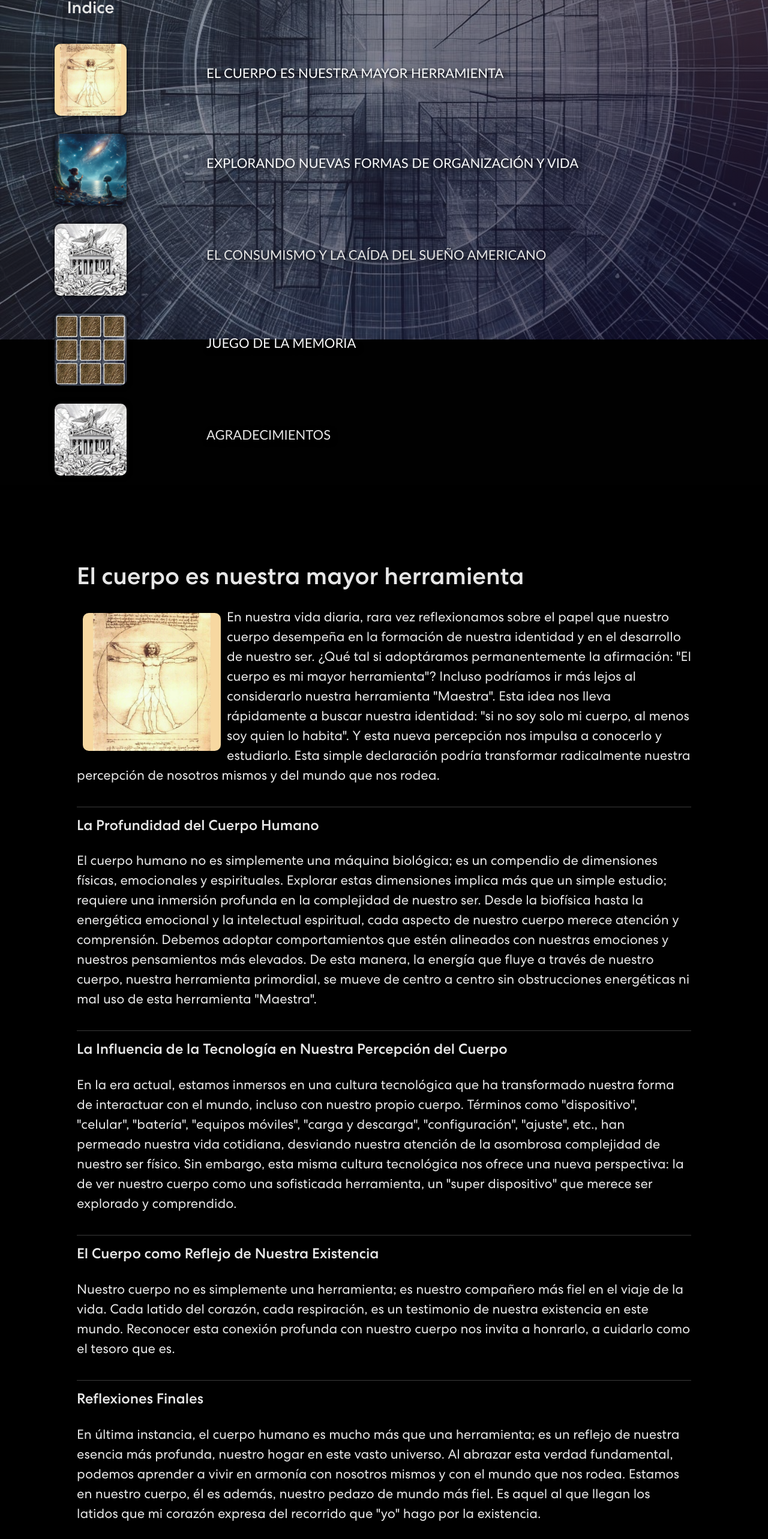
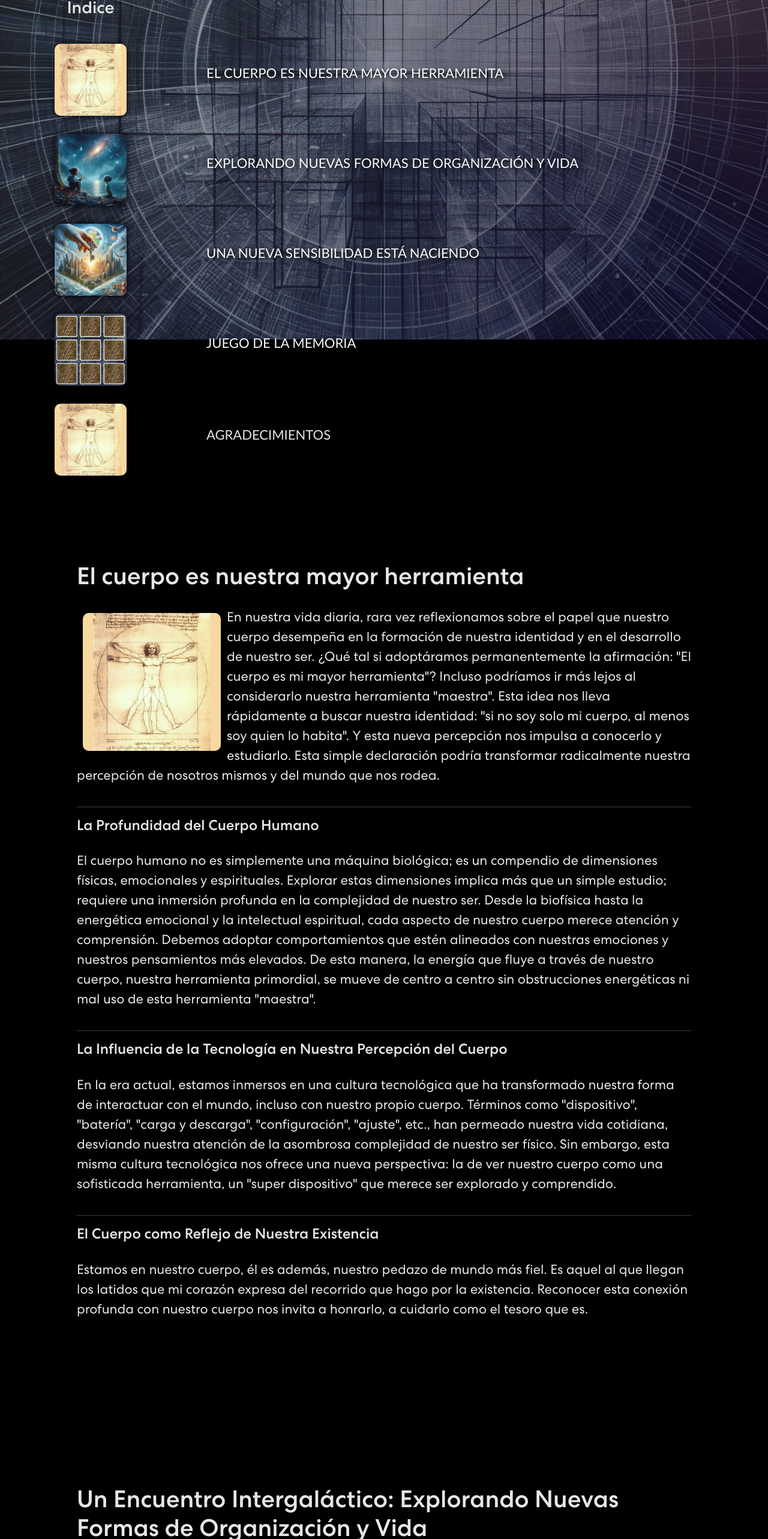
Before and after one commit to lucianatux/revista, a React (Create React App) app in the folder revista/: page / in a window 1280 px wide. Shown: the part 234-2800 px from the top of the page at 60% size. Built offline with nearby package versions, Linux system fonts and the light colour scheme.

Commit message:
tema tres

```diff
--- a/revista/src/App.css
+++ b/revista/src/App.css
@@ -246,7 +246,7 @@ background-image: url("../src/assets/img/tema1.jpg");
   background-image: url("../src/assets/img/tema2.jpg");
 }
 .tema3{
-  background-image: url("../src/assets/img/tema3c.jpg");
+  background-image: url("../src/assets/img/tema3.jpg");
 }
 .tema4{
   background-image: url("../src/assets/img/memo4.jpg");
--- a/revista/src/App.js
+++ b/revista/src/App.js
@@ -6,6 +6,7 @@ import {Menu} from './components/Menu';
 import {Home} from './components/Home';
 import {One} from './components/One';
 import {Two} from './components/Two';
+import {Three} from './components/Three';
 import { MemoryGame } from './components/MemoryGame';
 
 function App() {
@@ -16,6 +17,7 @@ function App() {
      <Home />
      <One/>
      <Two/>
+     <Three/>
      <MemoryGame />
     </div>
   );
--- a/revista/src/components/Header.js
+++ b/revista/src/components/Header.js
@@ -47,13 +47,13 @@ export const Header = () => {
                 Inicio
               </Nav.Link>
               <Nav.Link href="#tema1" className="text-light tabs">
-                Tema 1
+                Talleres
               </Nav.Link>
               <Nav.Link href="#tema2" className="text-light tabs">
-                Tema 2
+                Agradecimientos
               </Nav.Link>
               <Nav.Link href="#tema3" className="text-light tabs">
-                Tema 3
+                Contacto
               </Nav.Link>
             </Nav>
           </Navbar.Collapse>
--- a/revista/src/components/Home.js
+++ b/revista/src/components/Home.js
@@ -1,6 +1,6 @@
 export const Home = () => {
   return (
-    <div className="section-app">
+    <div className="section-app" id="inicio">
       <div className="row">
         <div className="themes col-sm-12 col-md-3">
           <h3 className="indice">Indice</h3>
@@ -26,14 +26,16 @@ export const Home = () => {
         </div>
       </div>
       </a>
+      <a href="#three" className="text-light">
       <div className="row">
         <div className="themes col-sm-12 col-md-3 ">
           <div className=" theme tema3"></div>
         </div>
         <div className="titles col-sm-12 col-md-9 ">
-          El consumismo y la caída del sueño americano
+        Una nueva sensibilidad está naciendo
         </div>
       </div>
+      </a>
       <a href="#game" className="text-light">
       <div className="row">
         <div className="themes col-sm-12 col-md-3 ">
@@ -46,7 +48,7 @@ export const Home = () => {
       </a>
       <div className="row">
         <div className="themes col-sm-12 col-md-3 ">
-          <div className=" theme tema3"></div>
+          <div className=" theme tema1"></div>
         </div>
         <div className="titles col-sm-12 col-md-9 ">
           Agradecimientos
--- a/revista/src/components/One.js
+++ b/revista/src/components/One.js
@@ -12,7 +12,7 @@ export const One = () => {
           en el desarrollo de nuestro ser. ¿Qué tal si adoptáramos
           permanentemente la afirmación: "El cuerpo es mi mayor herramienta"?
           Incluso podríamos ir más lejos al considerarlo nuestra herramienta
-          "Maestra". Esta idea nos lleva rápidamente a buscar nuestra
+          "maestra". Esta idea nos lleva rápidamente a buscar nuestra
           identidad: "si no soy solo mi cuerpo, al menos soy quien lo habita".
           Y esta nueva percepción nos impulsa a conocerlo y estudiarlo.
           Esta simple declaración podría transformar radicalmente nuestra
@@ -31,15 +31,15 @@ export const One = () => {
         con nuestras emociones y nuestros pensamientos más elevados.
         De esta manera, la energía que fluye a través de nuestro cuerpo,
         nuestra herramienta primordial, se mueve de centro a centro sin
-         obstrucciones energéticas ni mal uso de esta herramienta "Maestra".
+         obstrucciones energéticas ni mal uso de esta herramienta "maestra".
         </p>
         <hr />
         <h4>La Influencia de la Tecnología en Nuestra Percepción del Cuerpo</h4>
         <p className="article-p">
         En la era actual, estamos inmersos en una cultura tecnológica que ha
         transformado nuestra forma de interactuar con el mundo, incluso con
-         nuestro propio cuerpo. Términos como "dispositivo", "celular",
-         "batería", "equipos móviles", "carga y descarga", "configuración",
+         nuestro propio cuerpo. Términos como "dispositivo",
+         "batería", "carga y descarga", "configuración",
           "ajuste", etc., han permeado
           nuestra vida cotidiana, desviando nuestra atención de la asombrosa
            complejidad de nuestro ser físico. Sin embargo, esta misma cultura
@@ -50,23 +50,11 @@ export const One = () => {
         <hr />
         <h4>El Cuerpo como Reflejo de Nuestra Existencia</h4>
         <p className="article-p">
-          Nuestro cuerpo no es simplemente una herramienta; es nuestro compañero
-          más fiel en el viaje de la vida. Cada latido del corazón, cada
-          respiración, es un testimonio de nuestra existencia en este mundo.
+        Estamos en nuestro cuerpo, él es además, nuestro pedazo de mundo
+          más fiel. Es aquel al que llegan los latidos que mi corazón
+          expresa del recorrido que hago por la existencia.
           Reconocer esta conexión profunda con nuestro cuerpo nos invita a
           honrarlo, a cuidarlo como el tesoro que es.
-        </p>
-        <hr/>
-        <h4>Reflexiones Finales</h4>
-        <p className="article-p">
-          En última instancia, el cuerpo humano es mucho más que una
-          herramienta; es un reflejo de nuestra esencia más profunda, nuestro
-          hogar en este vasto universo. Al abrazar esta verdad fundamental,
-          podemos aprender a vivir en armonía con nosotros mismos y con el mundo
-          que nos rodea.
-          Estamos en nuestro cuerpo, él es además, nuestro pedazo de mundo
-          más fiel. Es aquel al que llegan los latidos que mi corazón
-          expresa del recorrido que "yo" hago por la existencia.
         </p>
       </div>
     </div>
--- a/revista/src/components/Three.js
+++ b/revista/src/components/Three.js
@@ -0,0 +1,44 @@
+import imgThree from '../assets/img/tema3.jpg';
+
+export const Three = () => {
+  return (
+    <div>
+      <div id="three" className="article-div">
+        <h1>Una nueva sensibilidad está naciendo</h1>
+        <p className="article-p">
+        <img src={imgThree} alt="" className="article-img"/>
+«... está naciendo una sensibilidad que se
+corresponde con los nuevos tiempos. Es una sensibilidad que capta al mundo como una globalidad y
+que advierte que las dificultades de las personas en cualquier lugar terminan implicando a otras aunque
+se encuentren a mucha distancia. Las comunicaciones, el intercambio de bienes y el veloz
+desplazamiento de grandes contingentes humanos de un punto a otro, muestran ese proceso de
+mundialización creciente. También están surgiendo nuevos criterios de acción al comprenderse la
+globalidad de muchos problemas, advirtiéndose que la tarea de aquellos que quieren un mundo mejor
+será efectiva si se la hace crecer desde el medio en el que se tiene alguna influencia.
+<br/><br/> A diferencia de
+otras épocas llenas de frases huecas con las que se buscaba reconocimiento externo, hoy se empieza a
+valorar el trabajo humilde y sentido mediante el cual no se pretende agrandar la propia figura sino
+cambiar uno mismo y ayudar a hacerlo al medio inmediato familiar, laboral y de relación.
+<br/><br/>Los que
+quieren realmente a la gente no desprecian esa tarea sin estridencias, incomprensible en cambio para
+cualquier oportunista formado en el antiguo paisaje de los líderes y la masa, paisaje en el que él
+aprendió a usar a otros para ser catapultado hacia la cúspide social.
+<br/><br/>Cuando alguien comprueba que el
+individualismo esquizofrénico ya no tiene salida y comunica abiertamente a todos sus conocidos qué es
+lo que piensa y qué es lo que hace sin el ridículo temor a no ser comprendido; cuando se acerca a otros;
+cuando se interesa por cada uno y no por una masa anónima; cuando promueve el intercambio de ideas
+y la realización de trabajos en conjunto; cuando claramente expone la necesidad de multiplicar esa
+tarea de reconexión en un tejido social destruido por otros; cuando siente que aún la persona más
+«insignificante» es de superior calidad humana que cualquier desalmado puesto en la cumbre de la
+coyuntura epocal... cuando sucede todo esto, es porque en el interior de ese alguien comienza a hablar
+nuevamente el Destino que ha movido a los pueblos en su mejor dirección evolutiva, ese Destino tantas
+veces torcido y tantas veces olvidado, pero re-encontrado siempre en los recodos de la historia. No
+solamente se vislumbra una nueva sensibilidad, un nuevo modo de acción sino, además, una nueva
+actitud moral y una nueva disposición táctica frente a la vida»
+<br/><br/>
+Extraído de 'Cartas a mis amigos' de Silo.
+        </p>
+      </div>
+    </div>
+  );
+};
```
Also changed, not shown: revista/src/assets/img/tema3.jpg (added).
